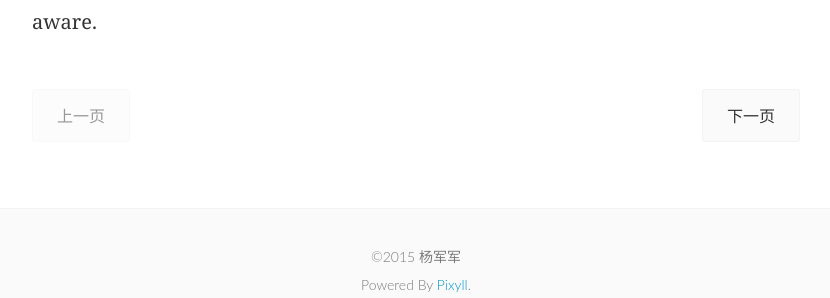
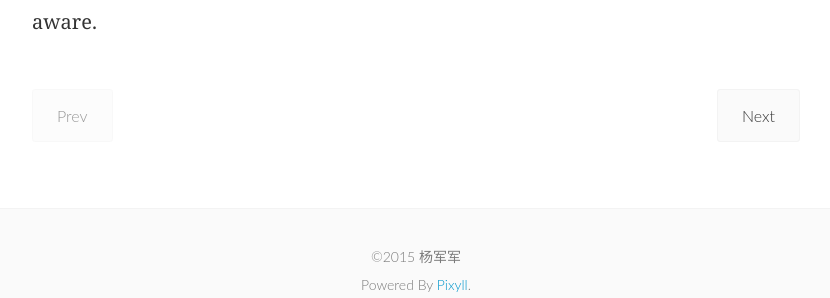
Before and after one commit to yangjunjun/yangjunjun.github.io, a Jekyll site: the page built from index.html, in a window 1280 px wide. Shown: the part 895-1193 px from the top of the page, without its empty margins (224-1054 px from the left). Built offline with Jekyll 4.4.1, drawn with Linux system fonts in a browser that asks for light colours; some web fonts are replaced; the list of posts is cut into pages by our own code; comment, search, counter and statistics services are not loaded.

Commit message:
update pagination

```diff
--- a/_includes/pagination.html
+++ b/_includes/pagination.html
@@ -2,19 +2,19 @@
   <div class="left">
     {% if paginator.previous_page %}
       {% if paginator.page == 2 %}
-        <a class="pagination-item" href="{{ site.baseurl }}/">上一页</a>
+        <a class="pagination-item" href="{{ site.baseurl }}/">Prev</a>
       {% else %}
-        <a class="pagination-item" href="{{ site.baseurl }}/page{{paginator.previous_page}}/">上一页</a>
+        <a class="pagination-item" href="{{ site.baseurl }}/page{{paginator.previous_page}}/">Prev</a>
       {% endif %}
     {% else %}
-      <span class="pagination-item disabled">上一页</span>
+      <span class="pagination-item disabled">Prev</span>
     {% endif %}
   </div>
   <div class="right">
     {% if paginator.next_page %}
-      <a class="pagination-item" href="{{ site.baseurl }}/page{{paginator.next_page}}/">下一页</a>
+      <a class="pagination-item" href="{{ site.baseurl }}/page{{paginator.next_page}}/">Next</a>
     {% else %}
-      <span class="pagination-item disabled">下一页</span>
+      <span class="pagination-item disabled">Next</span>
     {% endif %}
   </div>
 </div>
```
